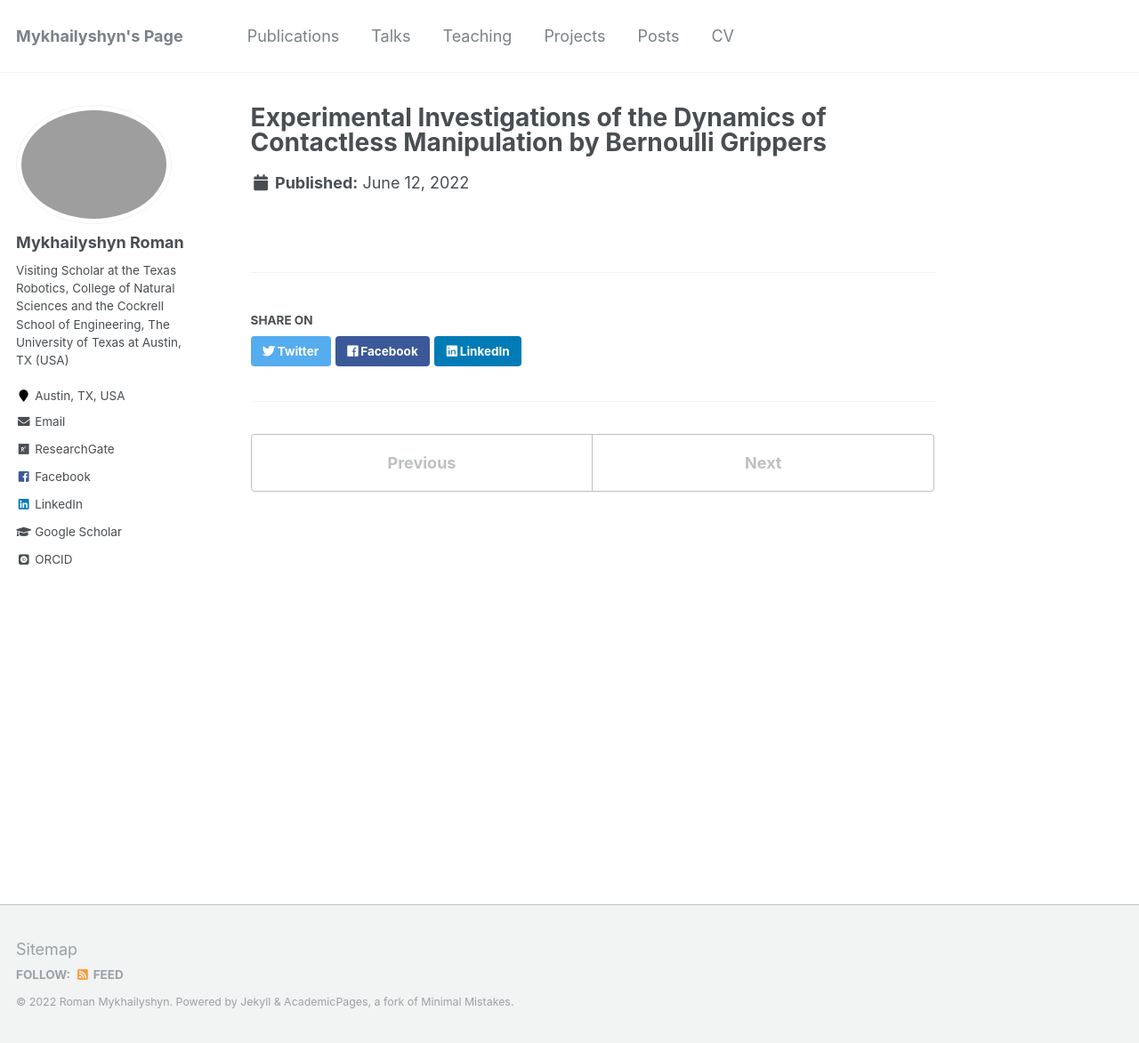
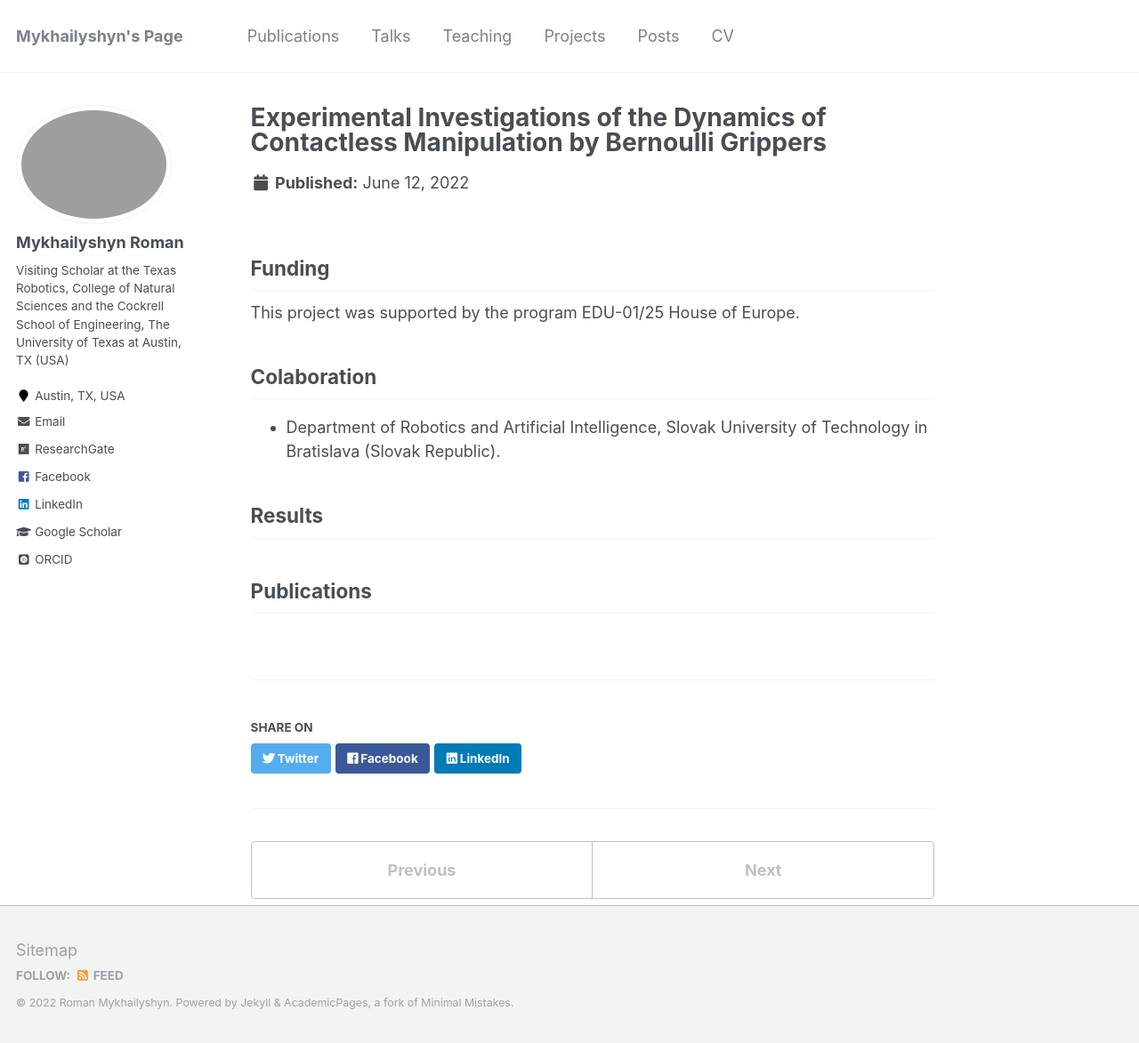
Before and after one commit to RomanMykhailyshyn/RomanMykhailyshyn.github.io, a Jekyll site: the page built from _portfolio/portfolio-2.md, in a window 1280 px wide and 1173 px high. Shown: the whole window at 89% size. Built offline with Jekyll 4.4.1, drawn with Linux system fonts in a browser that asks for light colours; some web fonts are replaced.

Commit message:
Update portfolio-2.md

```diff
--- a/_portfolio/portfolio-2.md
+++ b/_portfolio/portfolio-2.md
@@ -3,3 +3,12 @@ title: "Experimental Investigations of the Dynamics of Contactless Manipulation
 excerpt: "<br/><img src='/images/P4.png'>"
 collection: portfolio
 ---
+## Funding
+This project was supported by the program EDU-01/25 House of Europe.
+
+## Colaboration
+* Department of Robotics and Artificial Intelligence, Slovak University of Technology in Bratislava (Slovak Republic).
+
+## Results
+
+## Publications
```
